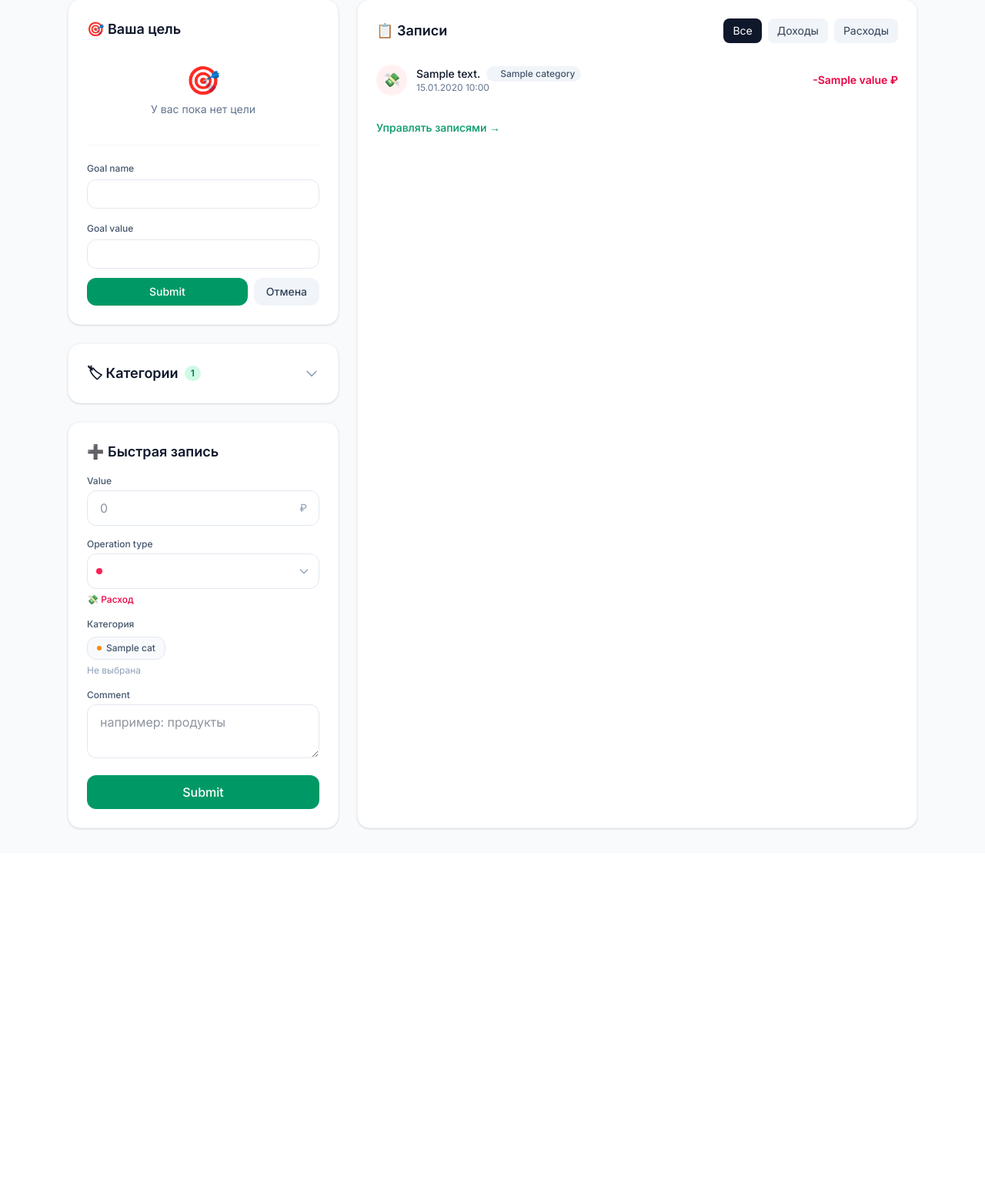
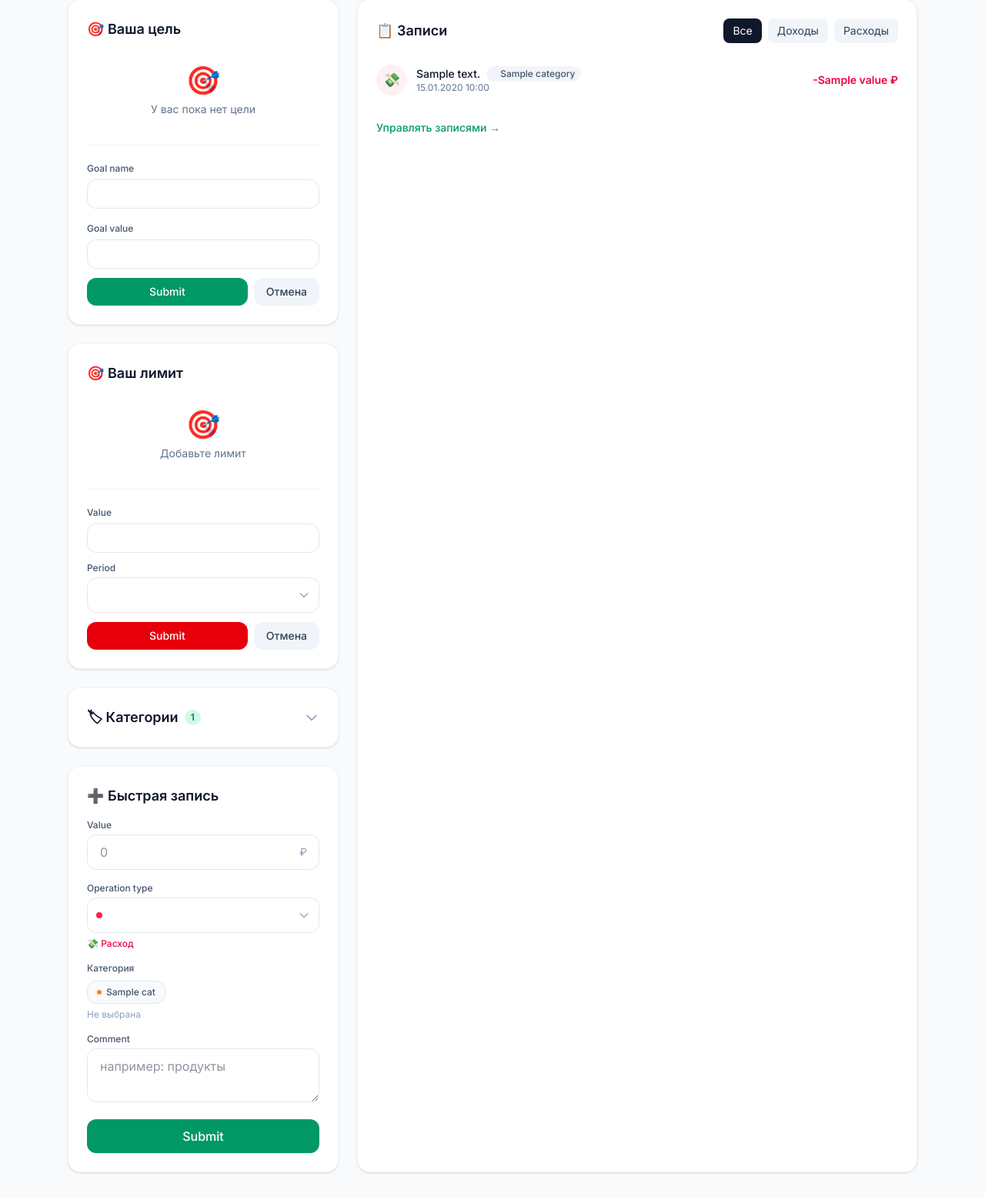
Before and after one commit to phantazeeer/MoneySaverSQLAlchemy, a FastAPI app: template app/templates/user_page.html in a window 1280 px wide. Shown: the part 278-1833 px from the top of the page at 77% size. Before the commit the page ends 1356 px from the top, so only its background shows below. Run offline with FastAPI, Linux system fonts and the light colour scheme; the template is opened without the code that fills it: most values are stand-ins (such as "Sample title", 1, 10 or a date in 2020); form fields are guessed from the names that the template uses; parts of the project's set-up code (start-up, migrations or seed data) failed here and were passed over.

Commit message:
feat(templates): added limit in templates

```diff
--- a/app/api/schemas/__init__.py
+++ b/app/api/schemas/__init__.py
@@ -1,4 +1,4 @@
 from .category import Category
 from .costs_and_earnings import AddRecord, ChangeRecord, Record
-from .limit import Limit
+from .limit import ChangeLimit, Limit
 from .user import User, UserChange, UserLogin, UserRegister
--- a/app/forms/__init__.py
+++ b/app/forms/__init__.py
@@ -1,3 +1,4 @@
+from .change_limit_from import ChangeLimitForm
 from .change_record_form import ChangeRecordForm
 from .change_target_form import ChangeTargetForm
 from .fast_add_record_form import FastAddRecordForm
--- a/app/templates/user_page.html
+++ b/app/templates/user_page.html
@@ -83,6 +83,70 @@
                 <a href="/?change_targ=1"
                    class="mt-4 block w-full text-center bg-slate-100 hover:bg-slate-200 text-slate-700 text-sm font-medium rounded-xl py-2 transition">
                     {% if user.goal_value %}Изменить цель{% else %}Поставить цель{% endif %}
+                </a>
+                {% endif %}
+            </section>
+
+            <!-- Лимит -->
+            <section class="bg-white rounded-2xl p-6 shadow-sm border border-slate-100">
+                <h2 class="text-lg font-semibold text-slate-900 mb-4">🎯 Ваш лимит</h2>
+                {% if user.limit %}
+                    {% set percent = [[((user.costs_in_period / user.limit.value) * 100) | round(1), 0] | max, 100] | min %}
+                    <p class="text-2xl font-bold text-slate-900">{{ user.limit.value }} ₽</p>
+                    <p class="text-sm text-slate-500 mt-1">За {{ user.limit.period }}</p>
+                    <div class="mt-4">
+                        <div class="flex justify-between text-xs text-slate-600 mb-1">
+                            <span>Потрачено</span>
+                            <span class="font-semibold text-red-600">{{ percent }}%</span>
+                        </div>
+                        <div class="w-full bg-slate-100 rounded-full h-2.5 overflow-hidden">
+                            <div class="bg-gradient-to-r from-red-500 to-red-400 h-full rounded-full transition-all"
+                                 style="width: {{ percent }}%"></div>
+                        </div>
+                    </div>
+                {% else %}
+                    <div class="text-center py-4">
+                        <p class="text-4xl mb-2">🎯</p>
+                        <p class="text-sm text-slate-500">Добавьте лимит</p>
+                    </div>
+                {% endif %}
+
+                {% if ChangeLimitForm %}
+                <form id="ChangeLimitForm" class="mt-5 space-y-3 border-t border-slate-100 pt-4" method="POST">
+                    {{ ChangeLimitForm.hidden_tag }}
+                    <div>
+                        <label class="text-xs font-medium text-slate-600">{{ ChangeLimitForm.value.label.text }}</label>
+                        {{ ChangeLimitForm.value(class="w-full mt-1 border border-slate-200 rounded-xl px-3 py-2 text-sm focus:ring-2 focus:ring-emerald-500 focus:border-transparent outline-none") }}
+                    </div>
+                    <div>
+                        <label class="text-xs font-medium text-slate-600 block mb-1">
+                            {{ ChangeLimitForm.period.label.text }}
+                        </label>
+                        <div class="relative">
+                            {{ ChangeLimitForm.period(
+                                class="w-full border border-slate-200 rounded-xl px-4 py-2.5 bg-white
+                                       focus:ring-2 focus:ring-emerald-500 focus:border-transparent
+                                       outline-none transition appearance-none cursor-pointer font-medium text-slate-700",
+                                id="limit_period_select"
+                            ) }}
+                            <div class="pointer-events-none absolute right-3 top-1/2 -translate-y-1/2 text-slate-400">
+                                <svg xmlns="http://www.w3.org/2000/svg" class="w-4 h-4" fill="none"
+                                     viewBox="0 0 24 24" stroke="currentColor" stroke-width="2">
+                                    <path stroke-linecap="round" stroke-linejoin="round" d="M19 9l-7 7-7-7"/>
+                                </svg>
+                            </div>
+                        </div>
+                        <p id="limit_type_indicator" class="text-xs font-medium mt-1.5"></p>
+                    </div>
+                    <div class="flex gap-2">
+                        {{ ChangeLimitForm.submit(type="submit", class="flex-1 bg-red-600 hover:bg-red-700 text-white text-sm font-medium rounded-xl py-2 cursor-pointer transition") }}
+                        <a href="/" class="bg-slate-100 hover:bg-slate-200 text-slate-700 text-sm font-medium rounded-xl py-2 px-4 transition text-center">Отмена</a>
+                    </div>
+                </form>
+                {% else %}
+                <a href="/?change_limit=1"
+                   class="mt-4 block w-full text-center bg-slate-100 hover:bg-slate-200 text-slate-700 text-sm font-medium rounded-xl py-2 transition">
+                    {% if user.limit %}Изменить лимит{% else %}Установить лимит{% endif %}
                 </a>
                 {% endif %}
             </section>
@@ -697,10 +761,24 @@ document.getElementById('FastAddRecordForm')?.addEventListener('submit', functio
         .catch(err => console.error(err));
 });
 document.getElementById('ChangeTargetForm')?.addEventListener('submit', function(e) {
-        e.preventDefault();
-        fetch('/user/me', { method: 'PUT', body: new URLSearchParams(new FormData(this)) })
+    e.preventDefault();
+    fetch('/user/me', { method: 'PUT', body: new URLSearchParams(new FormData(this)) })
+        .then(r => window.location.href = '/')
+        .catch(err => console.error(err));
+});
+document.getElementById('ChangeLimitForm')?.addEventListener('submit', function(e) {
+    e.preventDefault();
+    const formData = new FormData(this);
+    console.log(formData);
+    if (formData.get('value') == 0) {
+        fetch('/limits/', { method: 'DELETE' })
             .then(r => window.location.href = '/')
             .catch(err => console.error(err));
+    } else {
+        fetch('/limits/', { method: 'PUT', body: new URLSearchParams(formData) })
+            .then(r => window.location.href = '/')
+            .catch(err => console.error(err));
+    }
 });
 </script>
 {% endblock %}
```
Also changed, not shown: app/api/endpoints/limit.py (+9 -9 lines), app/api/endpoints/templates.py (+32 -9 lines), app/api/schemas/limit.py (+7 -2 lines), app/forms/change_limit_from.py (added, +8 -0 lines), app/repositories/user_repo.py (+10 -0 lines), app/services/user_service.py (+13 -0 lines).
